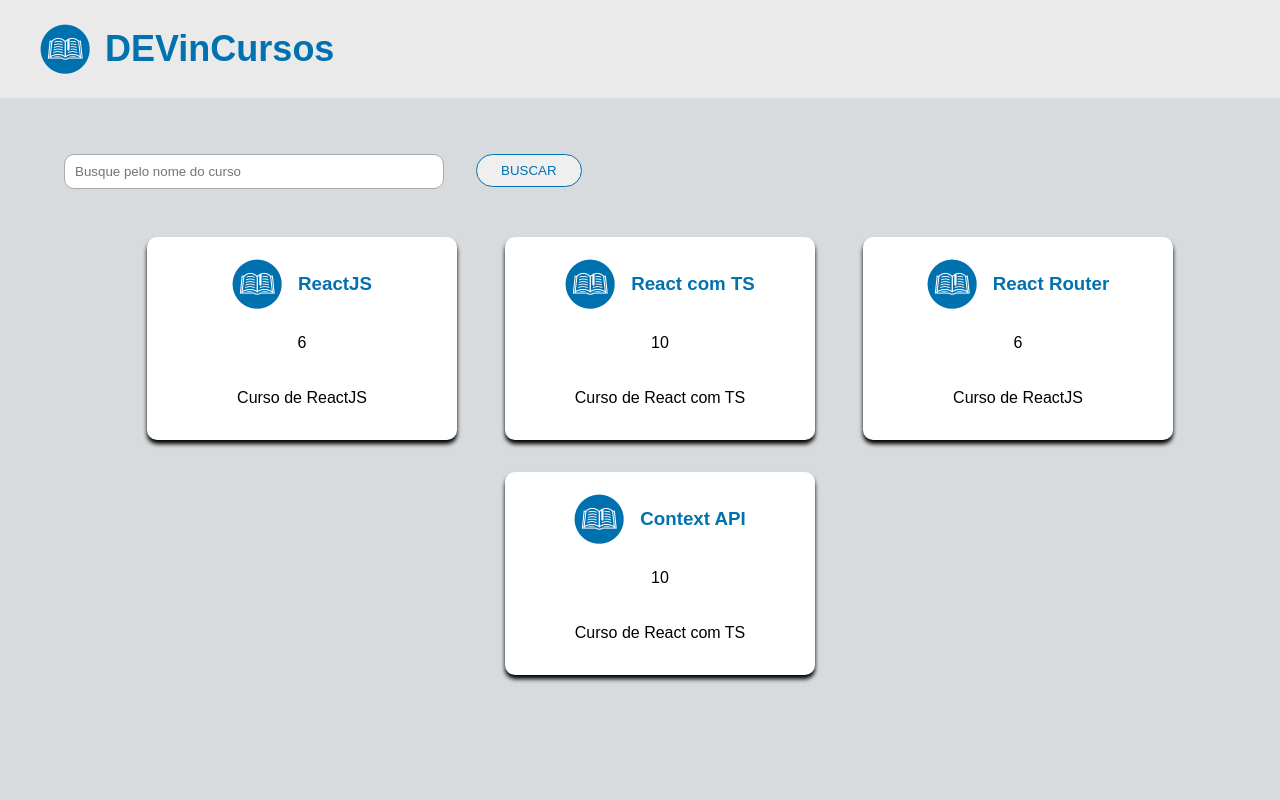
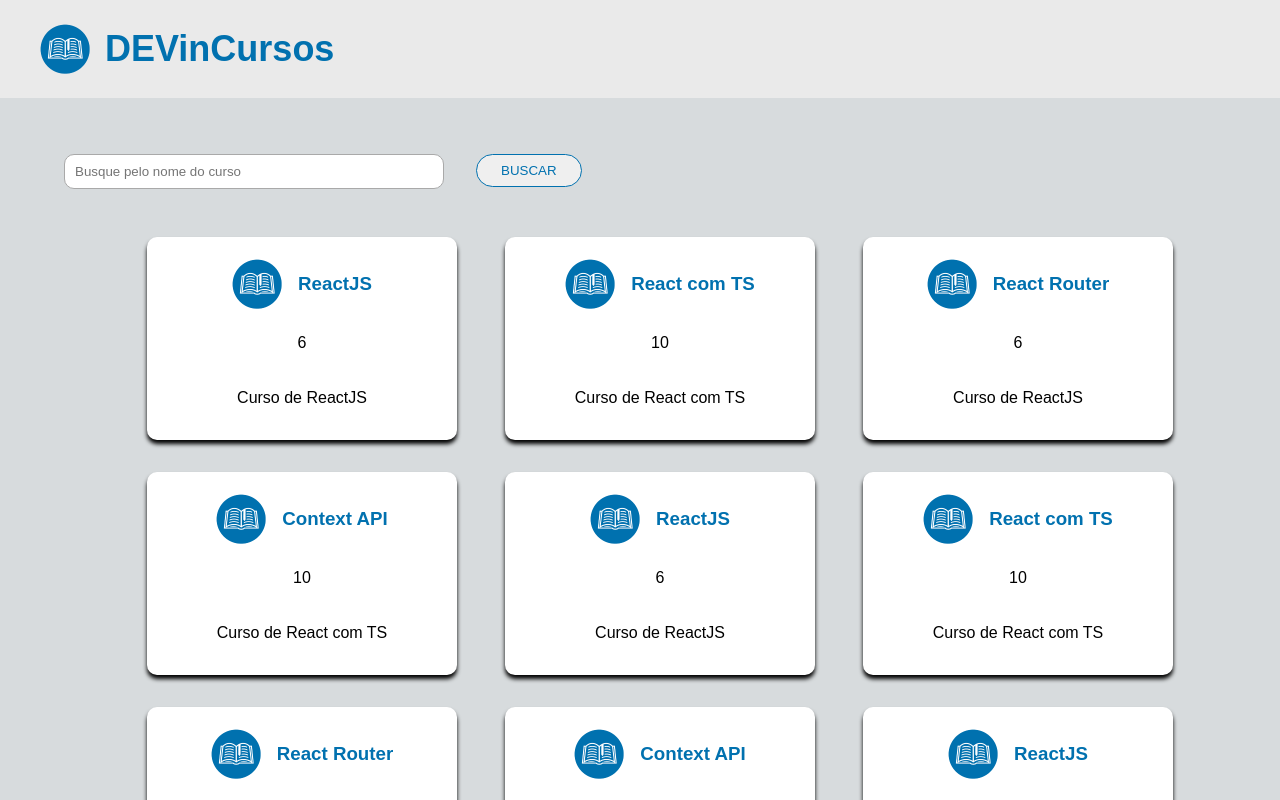
Before and after one commit to marinasthoffmann/plataforma-cursos, a React (Vite) app in the folder plataforma-cursos/: page / in a window 1280 px wide. Shown: the top 800 px of the page. Built offline with nearby package versions, Linux system fonts and the light colour scheme.

Commit message:
adiciona mais cursos na lista

```diff
--- a/plataforma-cursos/src/pages/Home.jsx
+++ b/plataforma-cursos/src/pages/Home.jsx
@@ -34,6 +34,70 @@ const coursesList = [
     category: "Back-end",
     description: "Curso de React com TS",
     duration: 10
+  },
+  {
+    id: 222,
+    imageUrl: "./logo.png",
+    name: "ReactJS",
+    category: "Front-end",
+    description: "Curso de ReactJS",
+    duration: 6
+  },
+  {
+    id: 333,
+    imageUrl: "./logo.png",
+    name: "React com TS",
+    category: "Front-end",
+    description: "Curso de React com TS",
+    duration: 10
+  },
+  {
+    id: 444,
+    imageUrl: "./logo.png",
+    name: "React Router",
+    category: "Front-end",
+    description: "Curso de ReactJS",
+    duration: 6
+  },
+  {
+    id: 555,
+    imageUrl: "./logo.png",
+    name: "Context API",
+    category: "Back-end",
+    description: "Curso de React com TS",
+    duration: 10
+  },
+  {
+    id: 666,
+    imageUrl: "./logo.png",
+    name: "ReactJS",
+    category: "Front-end",
+    description: "Curso de ReactJS",
+    duration: 6
+  },
+  {
+    id: 777,
+    imageUrl: "./logo.png",
+    name: "React com TS",
+    category: "Front-end",
+    description: "Curso de React com TS",
+    duration: 10
+  },
+  {
+    id: 888,
+    imageUrl: "./logo.png",
+    name: "React Router",
+    category: "Front-end",
+    description: "Curso de ReactJS",
+    duration: 6
+  },
+  {
+    id: 999,
+    imageUrl: "./logo.png",
+    name: "Context API",
+    category: "Back-end",
+    description: "Curso de React com TS",
+    duration: 10
   }
 ];
 
```
